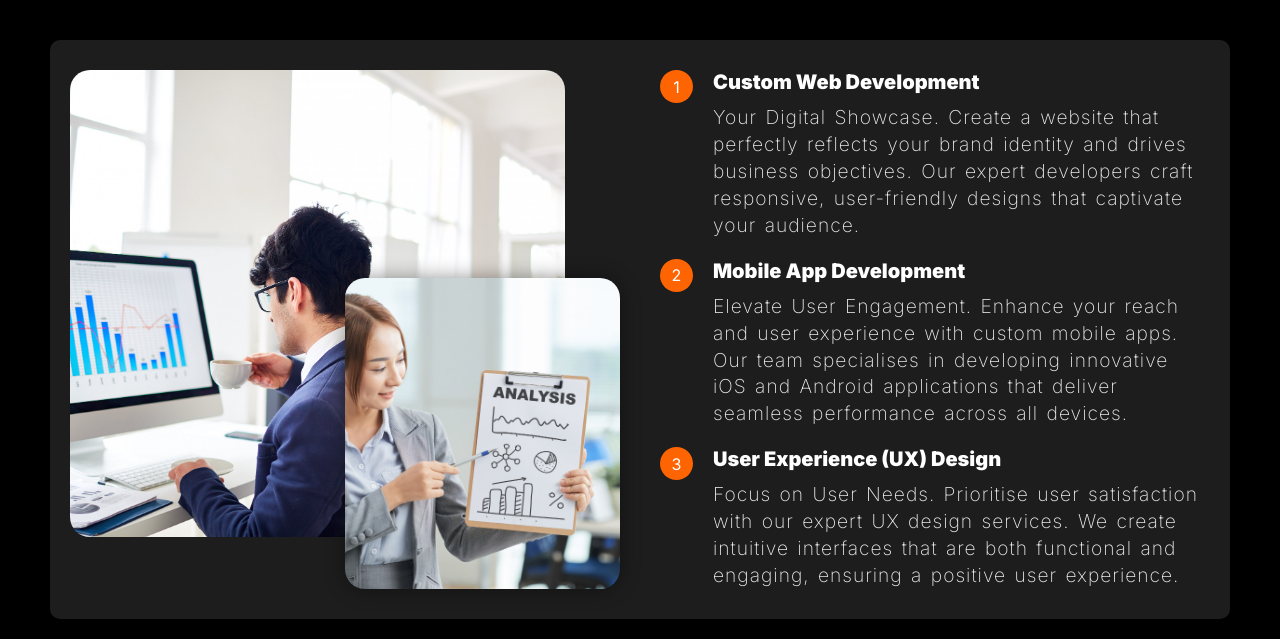
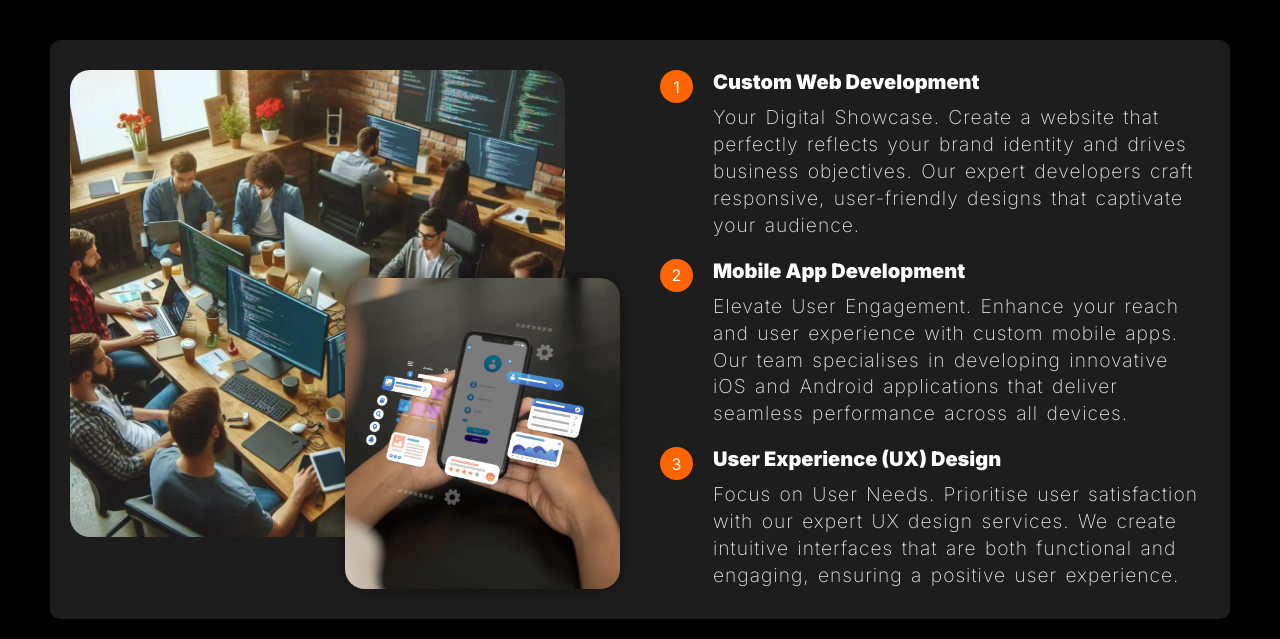
Before and after one commit to GauravUkinkar/Diwse-Global, a Next.js app: page /webdevelopment in a window 1280 px wide. Shown: the part 1014-1653 px from the top of the page. Built offline with nearby package versions, Linux system fonts and the light colour scheme.

Commit message:
web comp

```diff
--- a/app/digitalmarketing/service.scss
+++ b/app/digitalmarketing/service.scss
@@ -88,8 +88,10 @@
       &.relationoutreach{
         background-image: url("../../public/assets/publicRelationOutreach/secondsection.webp");
       }
+
+      // web developement
       &.web-image{
-        background-image: url("../../public/assets/businessSetupAndConsulting/herosection.webp");
+        background-image: url("../../public/assets/web-development/web_hero.jpg");
       }
 
       // .right-img-box {
@@ -242,6 +244,12 @@
           // background-color: yellow;
           background-image: url("../../public/assets/image2.jpg");
           border-radius: var(--unit);
+
+          // webdevelopment
+
+          &.web-back-image{
+            background-image: url("../../public/assets/web-development/coderteam.webp");
+          }
         }
 
         .front-image {
@@ -254,6 +262,12 @@
           right: 0;
           bottom: 0;
           box-shadow: 0px 0px 20px rgba(0, 0, 0, 0.425);
+
+          // webdevelopment
+
+          &.web-front-image{
+            background-image: url("../../public/assets/web-development/mobileappdevelop.webp");
+          }
         }
       }
 
--- a/app/webdevelopment/page.js
+++ b/app/webdevelopment/page.js
@@ -10,7 +10,7 @@ import Faq from "@/component/faq/Faq";
 import AOS from "aos";
 import "aos/dist/aos.css";
 import img1 from '../../public/assets/sevice3/social.png';
-import topimg from '../../public/assets/public-relation.jpg'
+import topimg from '../../public/assets/web-development/web_third_section.webp'
 import Service3 from "@/component/servicesection3/Service3";
 const page = () => {
 
@@ -54,37 +54,37 @@ const page = () => {
     {
       title: "UI/UX Design",
       content:
-        "Crafting intuitive and visually appealing user interfaces and experiences that enhance usability, engagement, and customer satisfaction across websites and mobile apps.",
+        "Crafting intuitive and appealing user interfaces and experiences that enhance usability and customer satisfaction across websites and mobile apps.",
         image: img1
     },
     {
       title: "E-commerce Solutions",
       content:
-        "Developing and integrating secure, scalable ecommerce platforms with features like shopping carts, payment gateways, and inventory management systems.",
+        "Developing secure, scalable ecommerce platforms with features like shopping carts, payment gateways, and inventory management systems.",
         image: img1
     },
   ];
 
   const faqContent = [
     {
-      title: "Expert Development Team",
+      title: "What is the web development process ?",
       content:
-        "Work with experienced developers who specialize in creating high-quality web and mobile solutions.",
+        "The process involves discovery, design, development, testing, launch, and maintenance.",
     },
     {
-      title: "Focus on UX",
+      title: "How long does it take to develop a website ?",
       content:
-        "Benefit from our commitment to delivering exceptional user experiences that enhance engagement and satisfaction.",
+        "The timeline depends on complexity and specific requirements. Smaller sites may take a few weeks, while larger ones can take several months.",
     },
     {
-      title: "Innovative Technology",
+      title: "What are the different types of websites ?",
       content:
-        "Utilize the latest technology to ensure your web and app solutions are cutting-edge and future-proof.",
+        "Static, dynamic, e-commerce, and CMS websites.",
     },
     {
-      title: "Comprehensive Services",
+      title: "How much does web development cost ?",
       content:
-        "Enjoy end-to-end development services, from initial concept and design to final deployment and support.",
+        "The cost depends on factors like complexity, features, design, and developer experience. Request a quote for an accurate estimate.",
     },
   ];
 
@@ -127,8 +127,8 @@ const page = () => {
 
           <div className="middle">
             <div className="left">
-              <div className="back-image web-image bg-img-cover" data-aos="fade-up" data-aos-delay="600" data-aos-duration="1000"></div>
-              <div className="front-image bg-img-cover" data-aos="fade-up" data-aos-delay="800" data-aos-duration="1000"></div>
+              <div className="back-image web-back-image bg-img-cover" data-aos="fade-up" data-aos-delay="600" data-aos-duration="1000"></div>
+              <div className="front-image web-front-image bg-img-cover" data-aos="fade-up" data-aos-delay="800" data-aos-duration="1000"></div>
             </div>
             <div className="right">
               {serviceDetails.map((item) => (
@@ -174,7 +174,8 @@ const page = () => {
           <div className="left">
 
             <h4 className="hedding">
-            Why Choose Diwise Global for <span className="gradient-text">Web & App Development?</span>
+
+             FAQs for Web & App <span className="gradient-text">Development Services</span>
             </h4>
             {faqContent.map((item, index) => (
               <Faq
```
